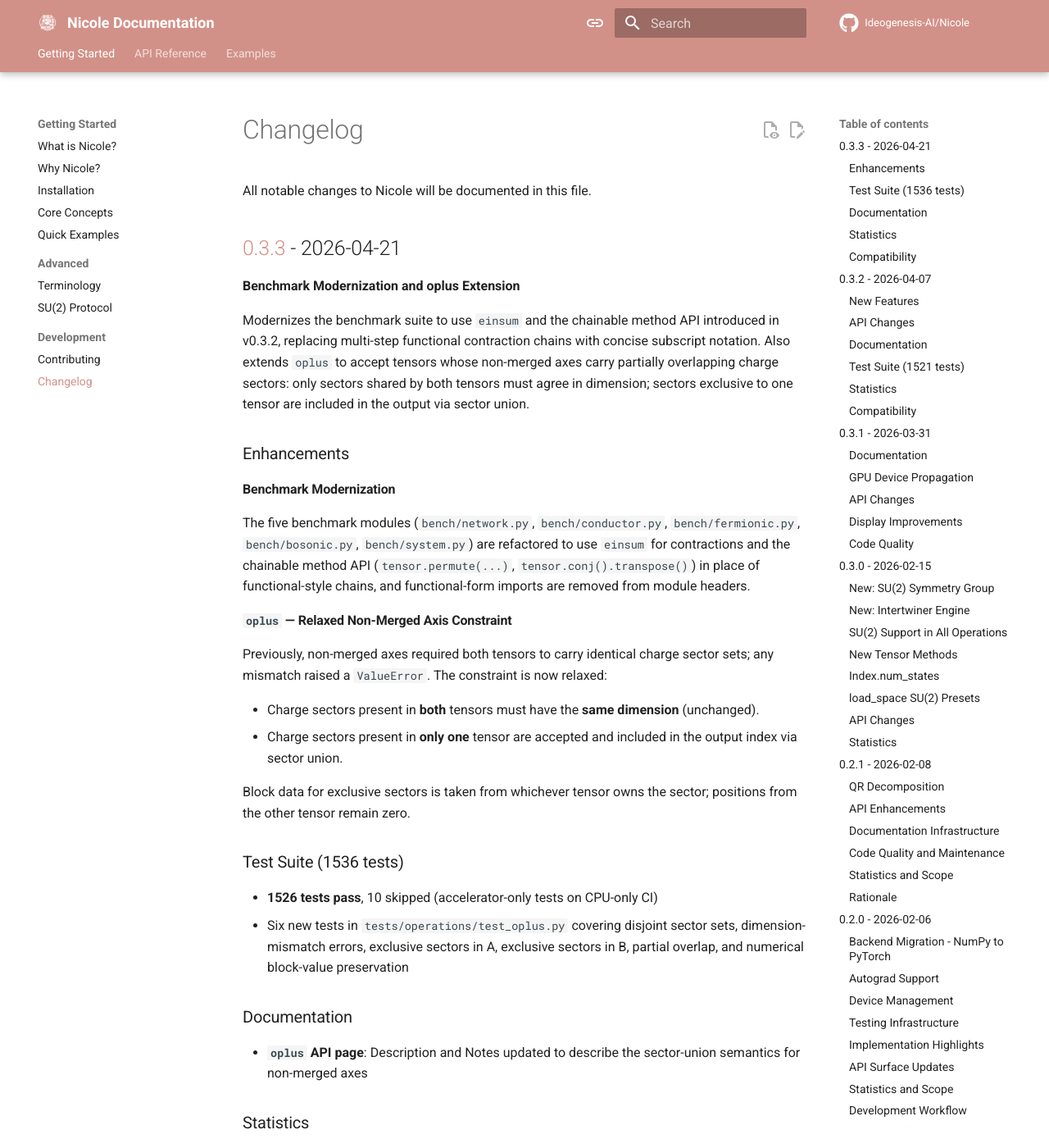
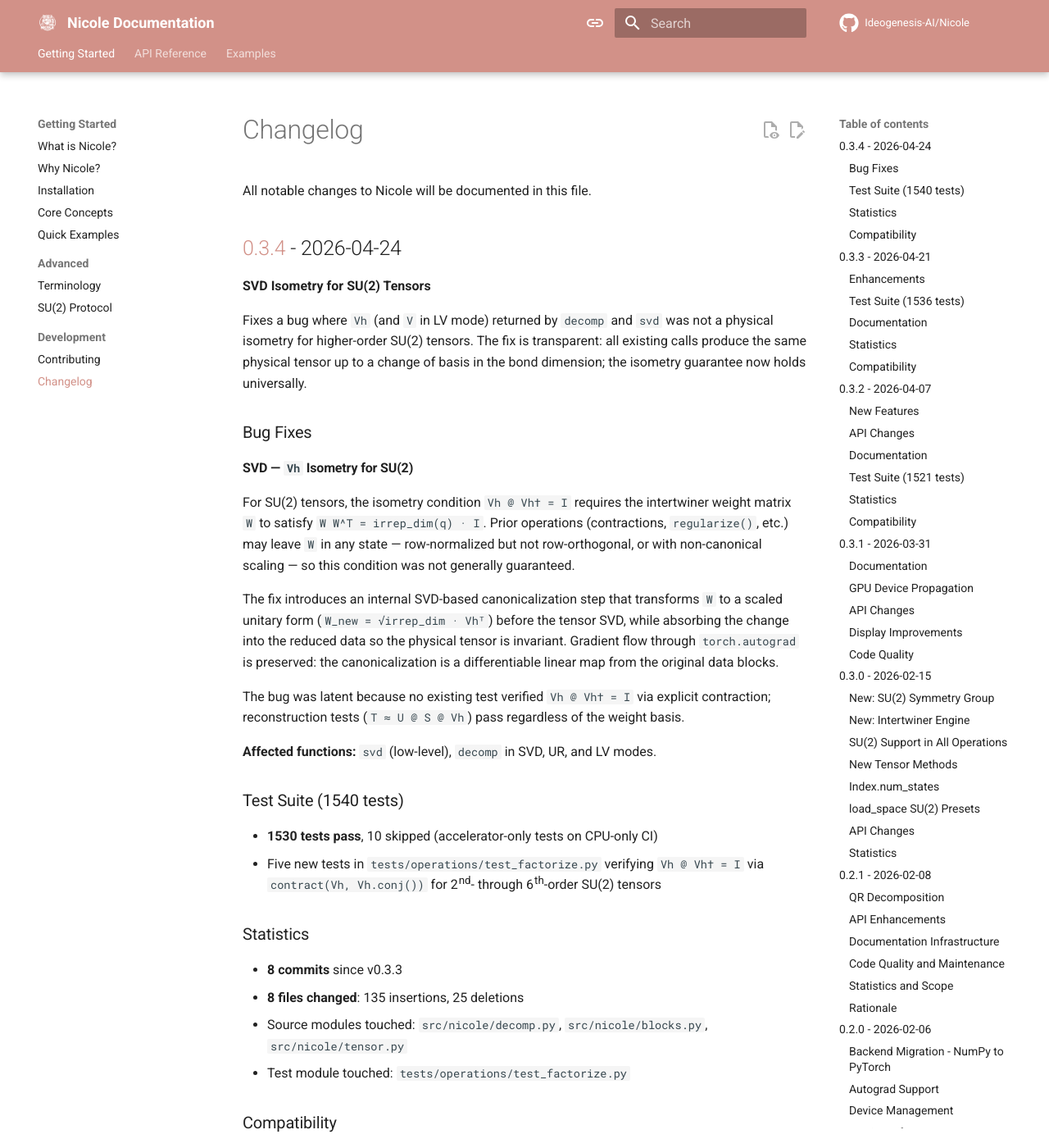
Before and after one commit to Ideogenesis-AI/Nicole, an MkDocs documentation site: the page built from docs/getting-started/changelog.md, in a window 1280 px wide and 1400 px high. Shown: the whole window at 82% size. Built offline with MkDocs 1.6.1 and Material for MkDocs 9.7.7, drawn with Linux system fonts in a browser that asks for light colours; comment, search, counter and statistics services are not loaded; the version menu is left out; some of the changed text lies outside the part shown.

Commit message:
Document release 0.3.4 with a fix for SVD isometry in SU(2) tensors.
Introduced an internal canonicalization step for the intertwiner weight matrix to ensure `Vh` maintains physical isometry. Added five new tests to verify the isometry condition. No breaking changes; all previous calls remain valid.

```diff
--- a/docs/getting-started/changelog.md
+++ b/docs/getting-started/changelog.md
@@ -1,6 +1,57 @@
 # Changelog
 
 All notable changes to Nicole will be documented in this file.
+
+## [0.3.4] - 2026-04-24
+
+**SVD Isometry for SU(2) Tensors**
+
+Fixes a bug where `Vh` (and `V` in LV mode) returned by `decomp` and `svd` was not a
+physical isometry for higher-order SU(2) tensors. The fix is transparent: all existing
+calls produce the same physical tensor up to a change of basis in the bond dimension;
+the isometry guarantee now holds universally.
+
+### Bug Fixes
+
+#### SVD — `Vh` Isometry for SU(2)
+
+For SU(2) tensors, the isometry condition `Vh @ Vh† = I` requires the intertwiner weight
+matrix `W` to satisfy `W W^T = irrep_dim(q) · I`. Prior operations (contractions,
+`regularize()`, etc.) may leave `W` in any state — row-normalized but not row-orthogonal,
+or with non-canonical scaling — so this condition was not generally guaranteed.
+
+The fix introduces an internal SVD-based canonicalization step that transforms `W` to a
+scaled unitary form (`W_new = √irrep_dim · Vhᵀ`) before the tensor SVD, while absorbing
+the change into the reduced data so the physical tensor is invariant. Gradient flow
+through `torch.autograd` is preserved: the canonicalization is a differentiable linear
+map from the original data blocks.
+
+The bug was latent because no existing test verified `Vh @ Vh† = I` via explicit
+contraction; reconstruction tests (`T ≈ U @ S @ Vh`) pass regardless of the weight basis.
+
+**Affected functions:** `svd` (low-level), `decomp` in SVD, UR, and LV modes.
+
+### Test Suite (1540 tests)
+
+- **1530 tests pass**, 10 skipped (accelerator-only tests on CPU-only CI)
+- Five new tests in `tests/operations/test_factorize.py` verifying `Vh @ Vh† = I` via
+  `contract(Vh, Vh.conj())` for 2nd- through 6th-order SU(2) tensors
+
+### Statistics
+
+- **8 commits** since v0.3.3
+- **8 files changed**: 135 insertions, 25 deletions
+- Source modules touched: `src/nicole/decomp.py`, `src/nicole/blocks.py`, `src/nicole/tensor.py`
+- Test module touched: `tests/operations/test_factorize.py`
+
+### Compatibility
+
+**Breaking Changes:** None — all previously valid calls continue to work. The output
+tensors are physically identical; only the internal intertwiner representation changes.
+
+**Requirements:** Python ≥ 3.11, PyTorch ≥ 2.5, Yuzuha ≥ 0.1.5
+
+---
 
 ## [0.3.3] - 2026-04-21
 
@@ -805,6 +856,7 @@ Researchers and students in quantum many-body physics, condensed matter theory,
 
 ---
 
+[0.3.4]: https://github.com/Ideogenesis-AI/Nicole/releases/tag/v0.3.4
 [0.3.3]: https://github.com/Ideogenesis-AI/Nicole/releases/tag/v0.3.3
 [0.3.2]: https://github.com/Ideogenesis-AI/Nicole/releases/tag/v0.3.2
 [0.3.1]: https://github.com/Ideogenesis-AI/Nicole/releases/tag/v0.3.1
```
